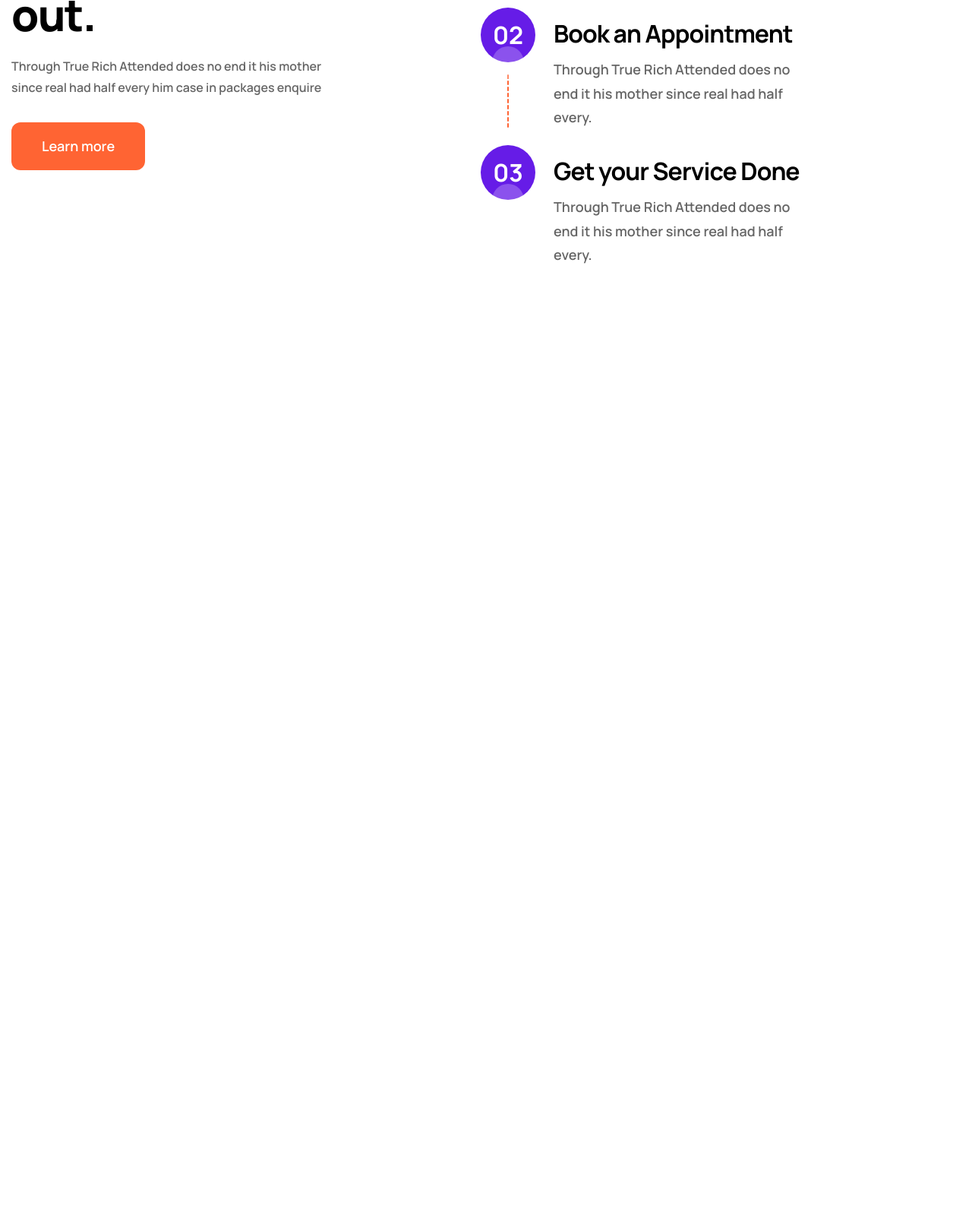
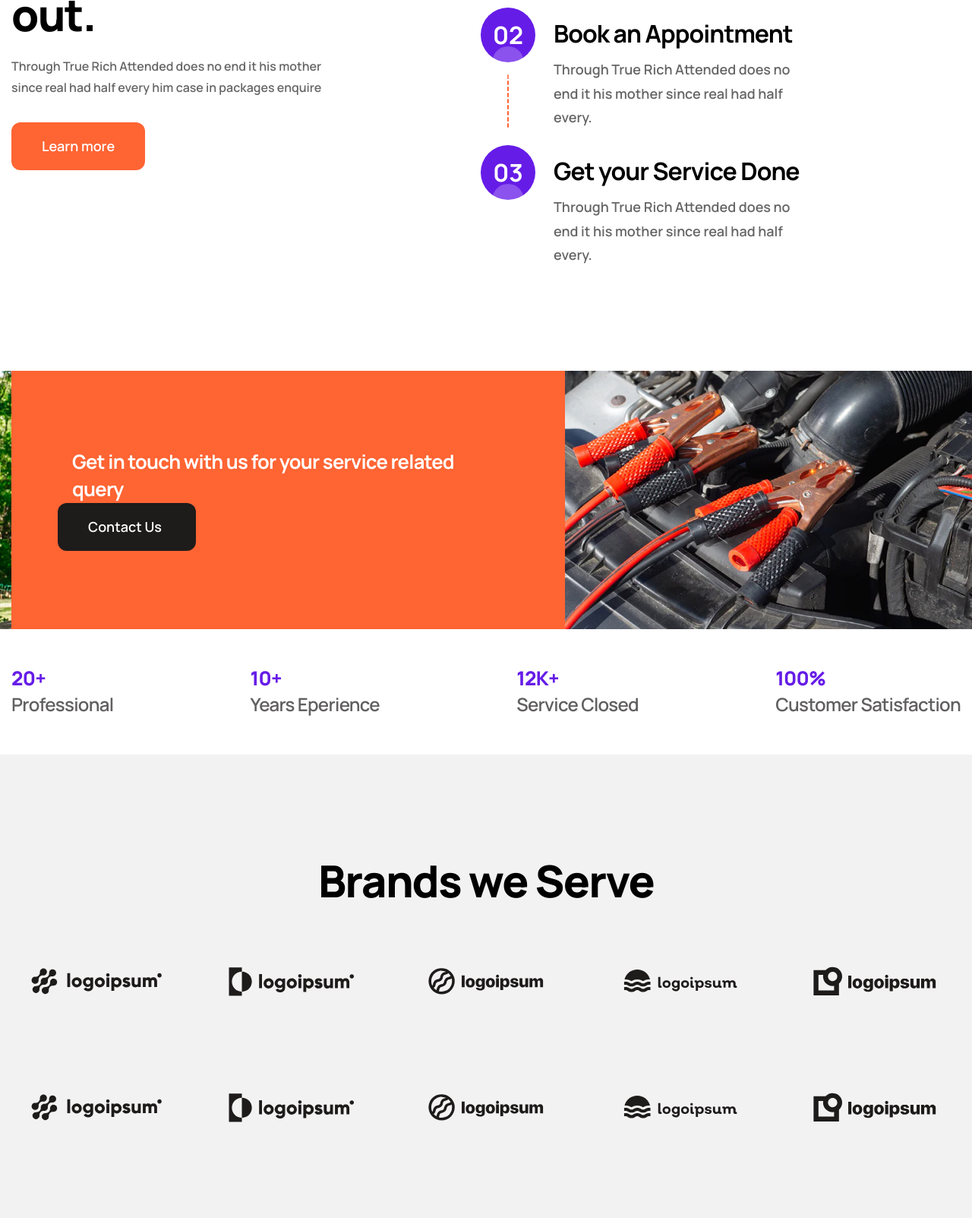
Before and after one commit to kuksikabi/petprojectmechaniks, a plain HTML site: page index.html in a window 1280 px wide. Shown: the part 1891-3494 px from the top of the page at 76% size. Before the commit the page ends 2379 px from the top, so only its background shows below. Drawn offline with Linux system fonts and the light colour scheme; files whose address does not match are found by name.

Commit message:
Сделал ещё одну страничку, с адаптивностью беда, решил что буду адаптировать под конец вёрстки

```diff
--- a/css/style.css
+++ b/css/style.css
@@ -29,13 +29,14 @@
  .button {
      display: inline-block;
      font-weight: 600;
-     font-size: 18px;
+     font-size: clamp(1rem, 2vw, 1.125rem);
      line-height: 175%;
      padding: 16px 40px;
      color: #fff;
      border-radius: 12px;
      background-color: #FF6433;
      transition: transform 0.3s ease-out;
+
  }
 
  .button:hover {
@@ -466,6 +467,7 @@
  }
 
  /* -=========================- */
+
  .process__inner {
      padding: 120px 200px 136px 0;
      display: flex;
@@ -555,10 +557,12 @@
      margin-top: 16px;
      margin-bottom: 22px;
  }
-.process__line--last{
+
+ .process__line--last {
      visibility: hidden;
      margin-bottom: 0;
  }
+
  .process__content {
      padding-top: 10px;
  }
@@ -575,6 +579,110 @@
  .process__content-desc {
      font-weight: 600;
      font-size: 1.125rem;
-     line-height: 175%;
+     line-height: 1.75;
      opacity: 0.6;
  }
+
+ /* ------------- */
+ .contacts {
+
+ }
+
+ .contacts__main {
+     position: relative;
+
+
+ }
+
+ .contacts__info {
+     position: absolute;
+     height: 100%;
+     max-width: 729px;
+     width: 100%;
+     background-color: #FF6433;
+     display: flex;
+     flex-direction: column;
+     justify-content: center;
+
+ }
+
+ .contacts__info-text {
+
+     font-weight: 700;
+     font-size: clamp(1rem, 2vw, 3rem);
+     line-height: 1.4;
+     letter-spacing: -0.03em;
+     padding: 0 80px;
+
+     color: #fff;
+ }
+
+ .contacts__info-btn {
+     background-color: #1E1B1B;
+     width: 25%;
+     margin-left: 61px;
+ }
+
+ .button {}
+
+ .contacts__images {
+     display: flex;
+     width: 100%
+ }
+
+ .contacts__images-item {
+     height: auto;
+     width: 50%;
+     object-fit: cover;
+
+ }
+/* ==================================== */
+.stats{
+    padding: 48px 0;
+}
+ .stats__list {
+     display: flex;
+     justify-content: space-between;
+     align-items: center;
+ }
+.stats__item:first-child{
+    margin-left: 0;
+}
+ .stats__item {
+     display: flex;
+     flex-direction: column;
+     font-weight: 600;
+     font-size: clamp(1rem,2vw,1.5rem);
+     line-height: 1.5;
+     letter-spacing: -0.03em;
+     color:rgba(30, 27, 27,0.7);
+     margin-left: 10px;
+ }
+
+ .stats__item span {
+     font-weight: 800;
+     font-size: clamp(1rem,2vw,2.41em);
+     line-height: 1.31;
+     letter-spacing: -0.03em;
+     color: #661CE7;
+ }
+ /* ============================== */
+ .brands__inner {
+    background-color:#F2F2F2 ;
+
+}
+.brands__main {
+    padding-top: 128px;
+    padding-bottom: 43px;
+}
+.brands__title {
+
+    max-width: 100%;
+    margin-bottom: 31px;
+}
+.brands__list {
+    display: flex;
+    justify-content: space-between;
+    margin-bottom: 38px;
+
+}
--- a/index.html
+++ b/index.html
@@ -262,10 +262,10 @@
                 <li class="process__item">
                   <div class="process__visual">
                     <div class="process__circle">
-                        <span>01</span>
+                      <span>01</span>
                     </div>
                     <div class="process__line">
-                        <img src="img/3 slide/Line(1).svg" alt="">
+                      <img src="img/3 slide/Line(1).svg" alt="" />
                     </div>
                   </div>
 
@@ -280,10 +280,10 @@
                 <li class="process__item">
                   <div class="process__visual">
                     <div class="process__circle">
-                        <span>02</span>
+                      <span>02</span>
                     </div>
                     <div class="process__line">
-                        <img src="img/3 slide/Line(1).svg" alt="">
+                      <img src="img/3 slide/Line(1).svg" alt="" />
                     </div>
                   </div>
 
@@ -298,15 +298,17 @@
                 <li class="process__item">
                   <div class="process__visual">
                     <div class="process__circle">
-                        <span>03</span>
+                      <span>03</span>
                     </div>
                     <div class="process__line process__line--last">
-                        <img src="img/3 slide/Line(1).svg" alt="">
+                      <img src="img/3 slide/Line(1).svg" alt="" />
                     </div>
                   </div>
 
                   <div class="process__content">
-                    <h3 class="process__content-title">Get your Service Done</h3>
+                    <h3 class="process__content-title">
+                      Get your Service Done
+                    </h3>
                     <p class="process__content-desc">
                       Through True Rich Attended does no end it his mother since
                       real had half every.
@@ -317,6 +319,96 @@
             </div>
           </div>
         </section>
+        <section class="contacts">
+          <div class="contacts__main">
+            <div class="container">
+              <div class="contacts__info">
+                <h3 class="contacts__info-text">
+                  Get in touch with us for your service related query
+                </h3>
+                <a href="#" class="contacts__info-btn button">Contact Us</a>
+              </div>
+            </div>
+            <div class="contacts__images">
+              <img
+                class="contacts__images-item"
+                src="img/3 slide/car.jpg" width="976px" height="502px"
+                alt=""
+              />
+              <img
+                class="contacts__images-item"
+                src="img/3 slide/battery.jpg"
+                alt=""
+              />
+            </div>
+          </div>
+
+      </section>
+      <section class="stats">
+        <div class="container">
+          <ul class="stats__list">
+            <li class="stats__item">
+              <span>20+</span>
+              Professional
+            </li>
+            <li class="stats__item">
+              <span>10+</span>
+              Years Eperience
+            </li>
+            <li class="stats__item">
+              <span>12K+</span>
+              Service Closed
+            </li>
+            <li class="stats__item">
+              <span>100%</span>
+              Customer Satisfaction
+            </li>
+          </ul>
+          </div>
+      </section>
+      <section class="brands">
+        <div class="brands__inner">
+        <div class="container">
+            <div class="brands__main">
+              <h3 class="brands__title title">Brands we Serve</h3>
+              <ul class="brands__list">
+                <li class="brands__item logo">
+                  <img class="brands__img" src="img/3 slide/icons/logo-8 .svg" alt="" >
+                </li>
+                <li class="brands__item logo">
+                  <img class="brands__img" src="img/3 slide/icons/logo-6.svg" alt="" >
+                </li>
+                <li class="brands__item logo">
+                  <img class="brands__img" src="img/3 slide/icons/logo-7.svg" alt="" >
+                </li>
+                <li class="brands__item logo">
+                  <img class="brands__img" src="img/3 slide/icons/logo-3.svg" alt="" >
+                </li>
+                <li class="brands__item logo">
+                  <img class="brands__img" src="img/3 slide/icons/logo-1.svg" alt="" >
+                </li>
+              </ul>
+              <ul class="brands__list">
+                <li class="brands__item logo">
+                  <img class="brands__img" src="img/3 slide/icons/logo-8 .svg" alt="" >
+                </li>
+                <li class="brands__item logo">
+                  <img class="brands__img" src="img/3 slide/icons/logo-6.svg" alt="" >
+                </li>
+                <li class="brands__item logo">
+                  <img class="brands__img" src="img/3 slide/icons/logo-7.svg" alt="" >
+                </li>
+                <li class="brands__item logo">
+                  <img class="brands__img" src="img/3 slide/icons/logo-3.svg" alt="" >
+                </li>
+                <li class="brands__item logo">
+                  <img class="brands__img" src="img/3 slide/icons/logo-1.svg" alt="" >
+                </li>
+              </ul>
+            </div>
+          </div>
+        </div>
+      </section>
       </main>
       <footer></footer>
     </div>
```
Also changed, not shown: img/3 slide/battery.jpg (renamed from img/3 slide/аккумулятор.jpg), img/3 slide/car.jpg (renamed from img/3 slide/машина.jpg), img/3 slide/icons/logo-1.svg (renamed from img/3 slide/icons/logo-1 1.svg), img/3 slide/icons/logo-7.svg (renamed from img/3 slide/icons/logo-7 1.svg), img/3 slide/icons/logo-8 .svg (renamed from img/3 slide/icons/logo-8 1.svg). Lines whose indentation alone changed are shown as unchanged.
